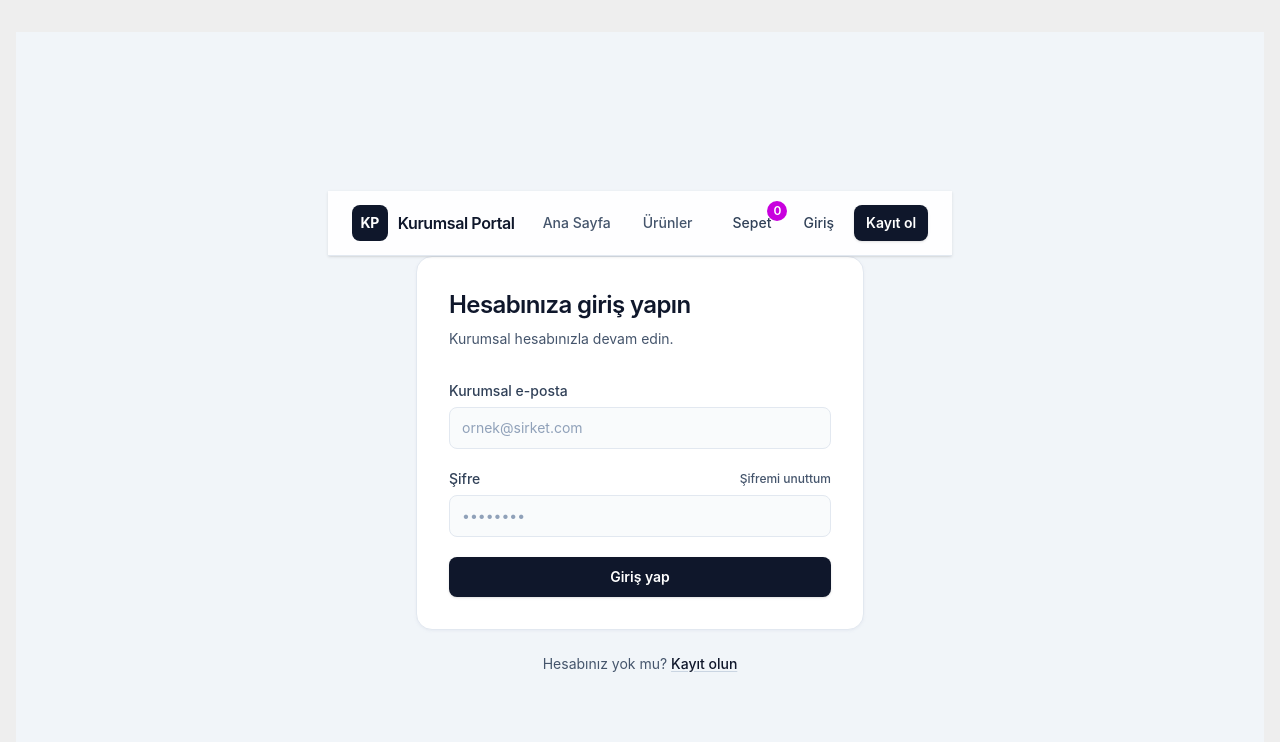
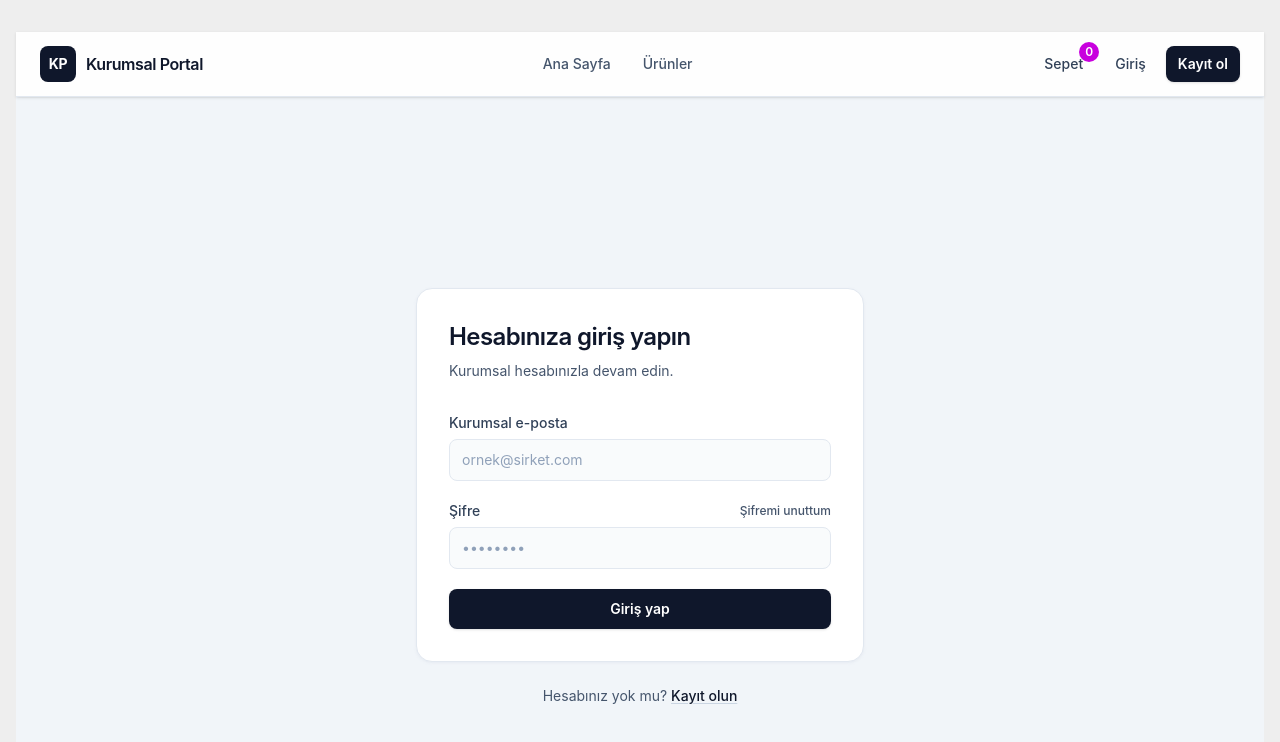
Before and after one commit to eminbasbayan/26-1-rb, a React (Vite) app: page /login in a window 1280 px wide. Shown: the top 742 px of the page. Built offline with nearby package versions, Linux system fonts and the light colour scheme.

Commit message:
main layout kurulumu

```diff
--- a/src/App.jsx
+++ b/src/App.jsx
@@ -4,10 +4,15 @@ import HomePage from './pages/HomePage';
 import LoginPage from './pages/LoginPage';
 import ProductsPage from './pages/ProductsPage';
 import RegisterPage from './pages/RegisterPage';
-import Header from "./components/Layout/Header";
 import NotFoundPage from "./pages/NotFoundPage";
+import MainLayout from "./layouts/MainLayout";
 
 const router = createBrowserRouter([
+  {
+    path: "/",
+    element: <MainLayout />,
+    errorElement: <NotFoundPage />,
+    children: [
       {
         path: "/",
         element: <HomePage />,
@@ -24,10 +29,9 @@ const router = createBrowserRouter([
         path: "/register",
         element: <RegisterPage />
       },
-  {
-    path: "*",
-    element: <NotFoundPage />
+    ]
   }
+
 ]);
 
 function App() {
--- /dev/null
+++ b/src/layouts/MainLayout.jsx
@@ -0,0 +1,16 @@
+import React from 'react'
+import { Outlet } from 'react-router'
+import Header from '../components/Layout/Header'
+
+const MainLayout = () => {
+    return (
+        <div className='main-layout'>
+            <Header />
+            <div className='content-wrapper'>
+                <Outlet />
+            </div>
+        </div>
+    )
+}
+
+export default MainLayout
--- a/src/pages/HomePage.jsx
+++ b/src/pages/HomePage.jsx
@@ -1,10 +1,8 @@
 import React from 'react'
-import Header from '../components/Layout/Header'
 
 const HomePage = () => {
   return (
     <div className='home-page'>
-        <Header />
         <h1>HomePage Component</h1>
     </div>
   )
--- a/src/pages/LoginPage.jsx
+++ b/src/pages/LoginPage.jsx
@@ -1,7 +1,6 @@
 import { useForm } from "react-hook-form";
 import { yupResolver } from '@hookform/resolvers/yup';
 import * as yup from "yup";
-import Header from '../components/Layout/Header'
 
 const schema = yup.object({
   email: yup.string().email("Geçerli bir e-posta adresi giriniz.").required("E-posta adresi zorunludur."),
@@ -24,7 +23,6 @@ function LoginPage() {
 
   return (
     <div className="min-h-screen bg-slate-100 flex flex-col items-center justify-center px-4 py-10">
-      <Header />
       <div className="w-full max-w-md">
         <div className="rounded-2xl border border-slate-200 bg-white p-8 shadow-sm shadow-slate-200/60">
           <header className="mb-8">
--- a/src/pages/ProductsPage.jsx
+++ b/src/pages/ProductsPage.jsx
@@ -1,12 +1,9 @@
-import React, { useState } from 'react'
 import Products from '../components/Products/Products'
-import Header from '../components/Layout/Header'
 
 const ProductsPage = () => {
 
   return (
     <div className='products-page'>
-      <Header />
       <Products />
 
     </div>
--- a/src/pages/RegisterPage.jsx
+++ b/src/pages/RegisterPage.jsx
@@ -1,7 +1,6 @@
 import { useForm } from "react-hook-form";
 import { yupResolver } from "@hookform/resolvers/yup";
 import * as yup from "yup";
-import Header from "../components/Layout/Header";
 
 const schema = yup.object({
   fullName: yup.string().required("Ad soyad zorunludur."),
@@ -41,7 +40,6 @@ function RegisterPage() {
 
   return (
     <div className="min-h-screen bg-slate-100 flex flex-col items-center justify-center px-4 py-10">
-      <Header />
       <div className="w-full max-w-md">
         <div className="rounded-2xl border border-slate-200 bg-white p-8 shadow-sm shadow-slate-200/60">
           <header className="mb-8">
```
Lines whose indentation alone changed are shown as unchanged.
